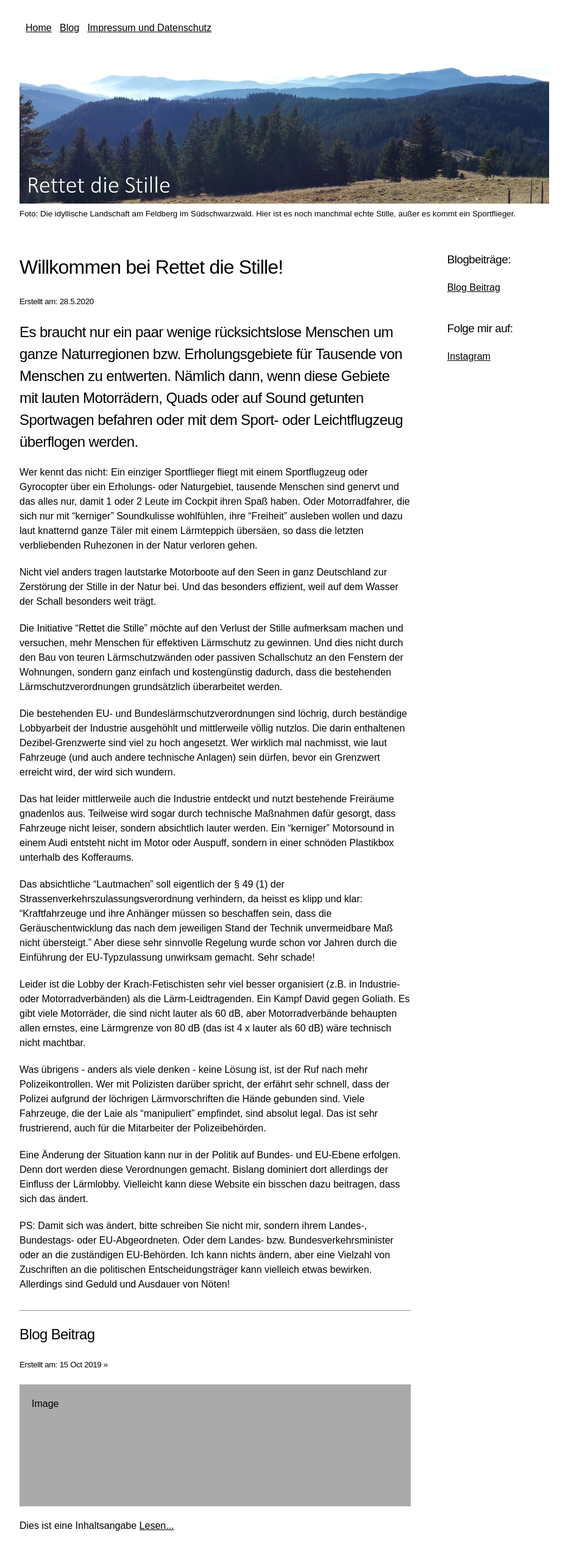
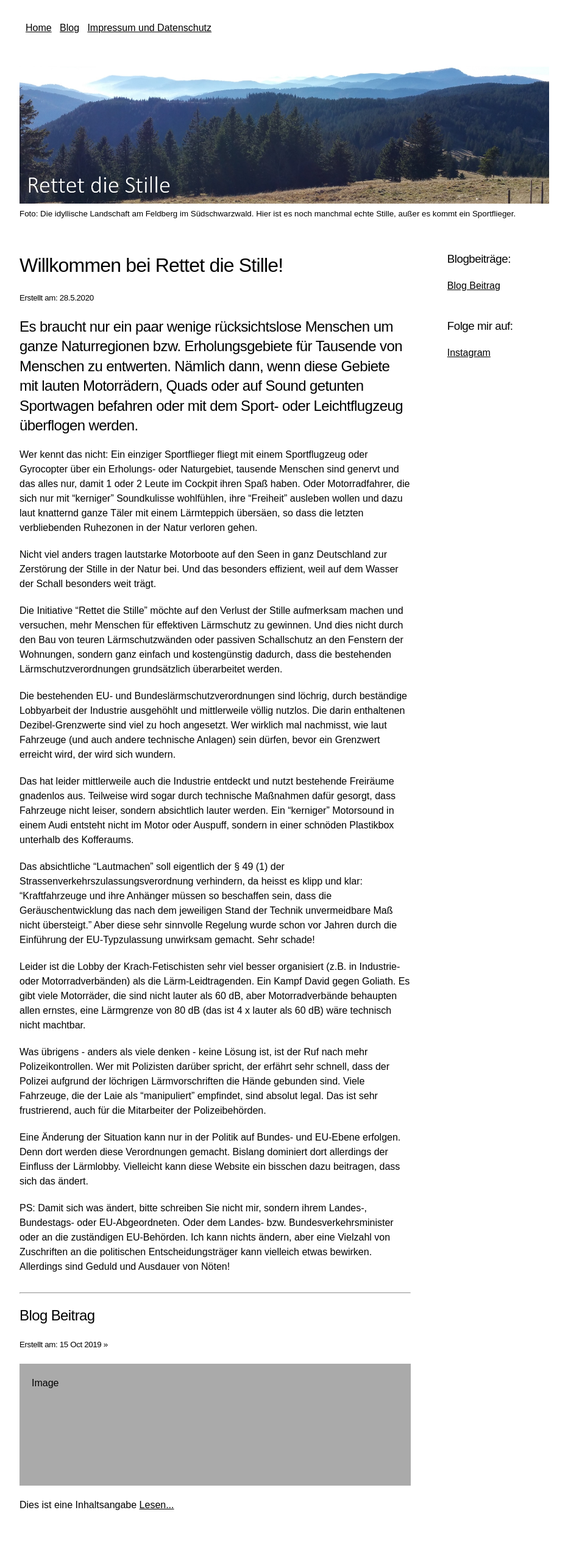
Before and after one commit to rettet-die-stille/rettet-die-stille.github.io, a Jekyll site: the page built from index.md, in a window 1280 px wide. Shown: the whole page at 61% size, without its empty margins (22-954 px from the left). Built offline with Jekyll 4.4.1, drawn with Linux system fonts in a browser that asks for light colours; our own code applies the rules of GitHub Pages for plain Markdown files; after the commit the page ends 2525 px from its top, so only the background shows below that.

Commit message:
Update layout.scss

```diff
--- a/_sass/layout.scss
+++ b/_sass/layout.scss
@@ -10,8 +10,8 @@ body {
 
 @for $index from 1 through 6 {
     h#{$index} {
-        font-weight: 200;
-        line-height: 1.5em;
+        font-weight: 300;
+        line-height: 1.35em;
         letter-spacing: -0.025em;
     }
 }
```
